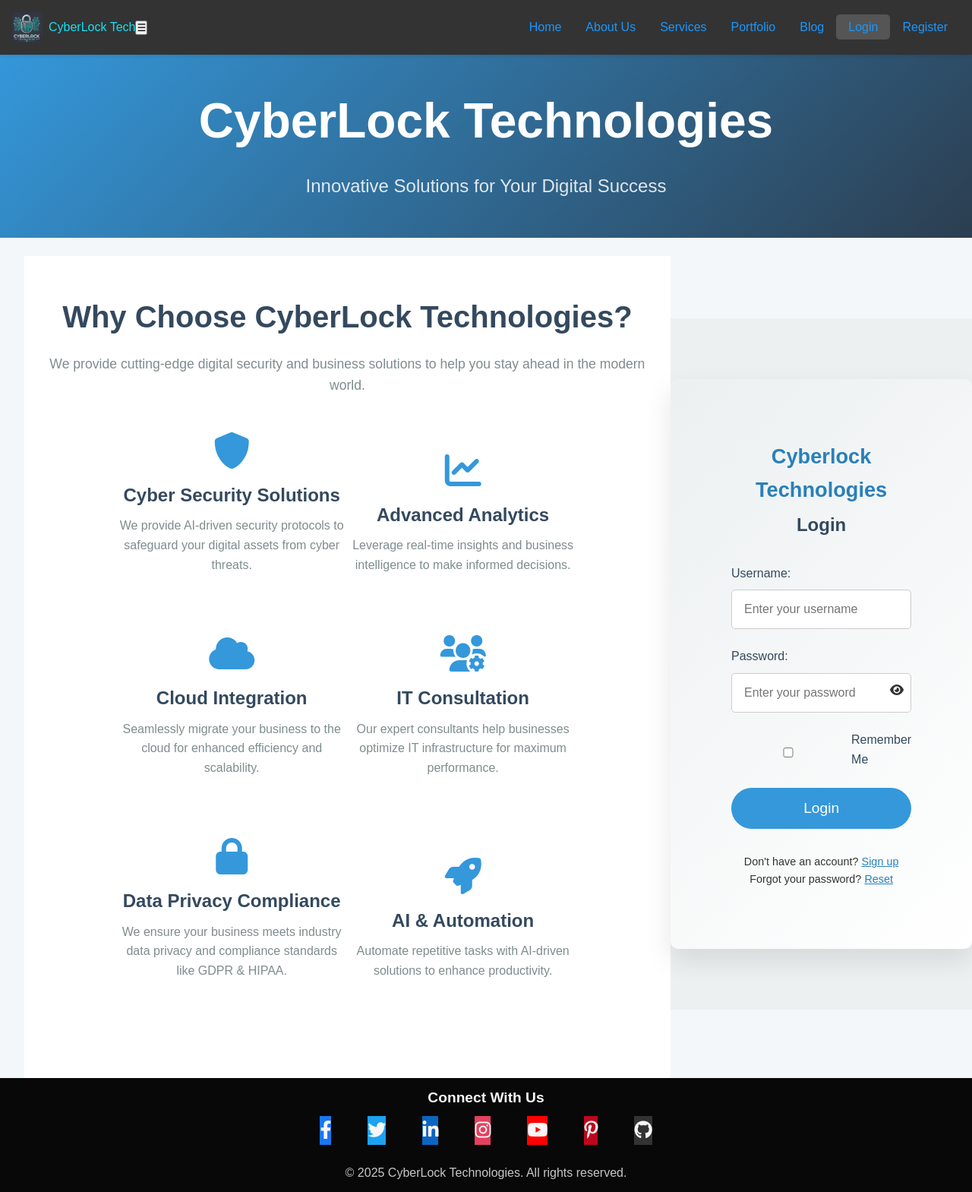
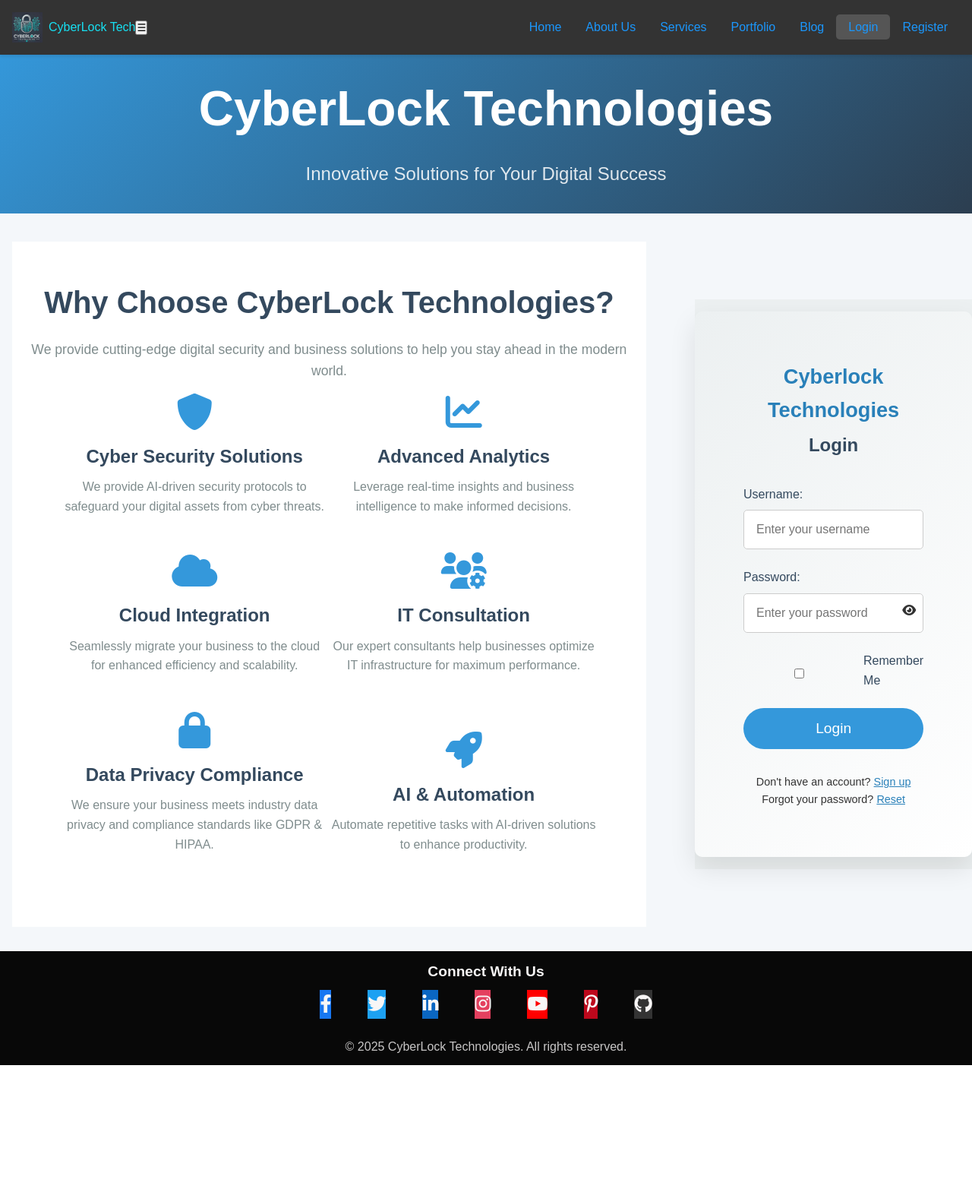
Before and after one commit to C9b3rD3vi1/cyberlock_web, a Django app: page /login/ in a window 1280 px wide. Shown: the whole page at 76% size. After the commit the page ends 1402 px from the top, so only its background shows below. Run offline with Django 4.2, Linux system fonts and the light colour scheme; some libraries are stand-ins or nearby versions.

Commit message:
web enhancement

```diff
--- a/static/css/login.css
+++ b/static/css/login.css
@@ -11,7 +11,7 @@ body {
 /* Hero Section */
 .about-hero {
   background: linear-gradient(135deg, #3498db, #2c3e50);
-  padding: 3rem 0;
+  padding: 2rem 0;
   text-align: center;
 }
 
@@ -35,10 +35,11 @@ body {
   padding: 3rem 1rem;
   background-color: #fff;
   text-align: center;
-  margin-top: 0.5rem; /* Adding space before the login form */
-  max-width: 1100px; /* Reduce the section width */
-  margin-left: 2rem; /* Added left margin for alignment */
-  margin-right: auto;
+  margin-top: 2rem; /* Reduced space before login form */
+  max-width: 1200px;
+  margin-left: 1rem; /* Added left margin */
+  margin-right: 4rem; /* Added right margin */
+  margin-bottom: 2rem; /* Added bottom margin */
 }
 
 .features-section h2 {
@@ -50,14 +51,14 @@ body {
 .features-section p {
   font-size: 1.1rem;
   color: #7f8c8d;
-  margin-bottom: 3rem;
+  margin-bottom: 1rem; /* Reduced spacing */
 }
 
 .feature {
   margin-bottom: 2rem;
   display: inline-block;
   width: 100%;
-  max-width: 300px;
+  max-width: 350px;
   text-align: center;
 }
 
@@ -81,27 +82,27 @@ body {
 /* Login Page */
 .login-page {
   background-color: #ecf0f1;
-  padding: 5rem 0;
+  padding: 1rem 0; /* Reduced top padding */
 }
 
 .login-wrapper {
   display: flex;
   justify-content: center;
   align-items: center;
-  margin-top: 1.0rem;
+  margin-top: 0.3rem; /* Reduced space */
 }
 
 .login-container {
-  background-color: #ffffff;
-  padding: 5rem; /* Increased padding for larger container */
+  background-color: #0f0d0d;
+  padding: 4rem;
   border-radius: 10px;
   box-shadow: 0 15px 35px rgba(0, 0, 0, 0.1);
   width: 100%;
-  max-width: 600px; /* Increased width */
+  max-width: 600px;
   text-align: center;
   z-index: 2;
-  margin-right: 4rem; /* Added right margin to create space */
-  background: linear-gradient(135deg, #ecf0f1, #ffffff); /* Added gradient */
+  margin-right: 4rem; /* Added right margin */
+  background: linear-gradient(135deg, #ecf0f1, #ffffff);
 }
 
 .login-container h1 {
@@ -162,7 +163,7 @@ body {
 }
 
 .remember-me input {
-  margin-right: 0.5rem;
+  margin-right: 0.7rem;
 }
 
 .login-button {
@@ -174,12 +175,12 @@ body {
   border-radius: 30px;
   cursor: pointer;
   width: 100%;
-  transition: background-color 0.3s ease, transform 0.3s ease; /* Added scale transition */
+  transition: background-color 0.3s ease, transform 0.3s ease;
 }
 
 .login-button:hover {
   background-color: #2980b9;
-  transform: scale(1.05); /* Adds a subtle zoom effect */
+  transform: scale(1.05);
 }
 
 .extra-links {
@@ -208,6 +209,7 @@ body {
 
   .login-container {
       width: 90%;
+      margin-right: 0; /* Remove extra right margin */
   }
 
   .feature {
@@ -216,7 +218,7 @@ body {
   }
 
   .features-section {
-      max-width: 960px; /* Adjust the width for medium screens */
+      max-width: 960px;
   }
 }
 
@@ -235,7 +237,7 @@ body {
   }
 
   .features-section {
-      max-width: 90%; /* Adjust the width for small screens */
+      max-width: 90%;
   }
 }
 
```
